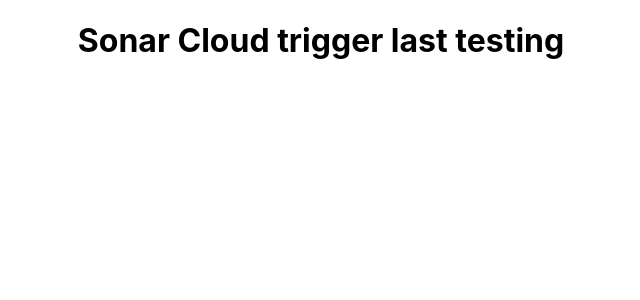
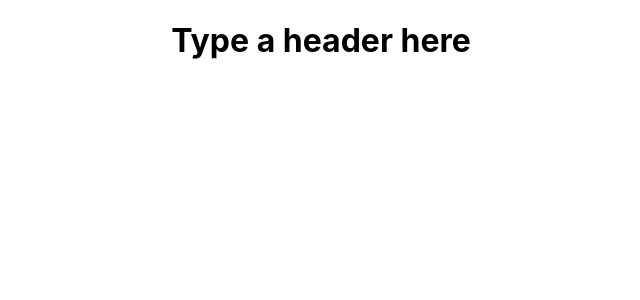
Before and after one commit to mvladevelopment/Full-Stack-Project, a React (Create React App) app in the folder firstfullstack/: page / in a window 1280 px wide. Shown: the top 300 px of the page, without its empty margins (319-959 px from the left). Built offline with nearby package versions, Linux system fonts and the light colour scheme.

Commit message:
add files to make components

```diff
--- a/firstfullstack/src/App.js
+++ b/firstfullstack/src/App.js
@@ -1,10 +1,10 @@
 import React from 'react';
 import './App.css';
-
+import Container from './UI-Components/Container/Container'
 function App() {
   return (
     <div className="App">
-      <h1>Sonar Cloud trigger last testing</h1>
+      <Container />
     </div>
   );
 }
--- a/firstfullstack/src/UI-Components/Container.js
+++ b/firstfullstack/src/UI-Components/Container/Container.js
@@ -1,5 +1,5 @@
 import React, { Component } from 'react'
-import Header from './Header'
+import Header from '../Header/Header'
 export default class Container extends Component {
     state={
         header:"Type a header here"
```
Also changed, not shown: firstfullstack/src/Functional-Components/Calculations/Calculations.js (added), firstfullstack/src/Functional-Components/Main/Main.js (added), firstfullstack/src/Functional-Components/SearchBox/SearchBox.js (added), firstfullstack/src/Functional-Components/UserInput/UserInput.js (added), firstfullstack/src/UI-Components/Header/Header.js (renamed from firstfullstack/src/UI-Components/Header.js), firstfullstack/src/UI-Components/InputBox/InputBox.js (added), firstfullstack/src/UI-Components/SubTitle/SubTitle.js (added).
